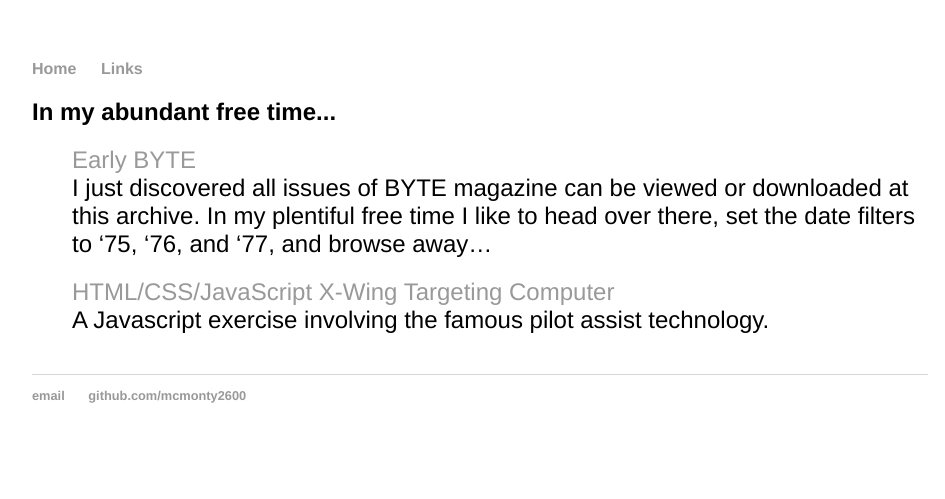
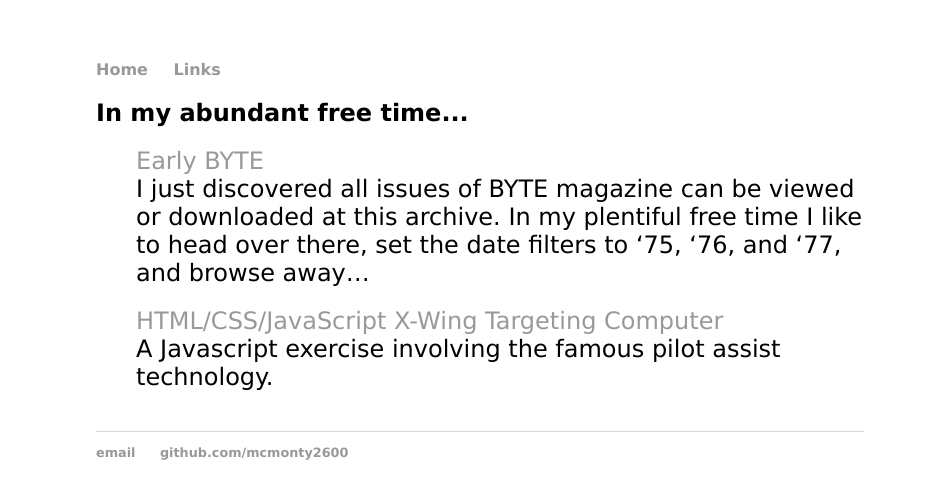
Before and after one commit to mcmonty2600/mcmonty2600.github.io, a Jekyll site: the page built from index.html, in a window 1280 px wide. Shown: the top 499 px of the page, without its empty margins (160-1105 px from the left). Built offline with Jekyll 4.4.1, drawn with Linux system fonts in a browser that asks for light colours.

Commit message:
Update main.css

```diff
--- a/css/main.css
+++ b/css/main.css
@@ -1,10 +1,10 @@
 body {
     margin: 60px auto;
-    width: 70%;
-    font-family:'Helvetica', 'Arial', 'Sans-Serif';
+    width: 60%;
+    font-family:'Verdana', 'Arial', 'Sans-Serif';
 }
 nav ul, footer ul {
-    font-family:'Helvetica', 'Arial', 'Sans-Serif';
+    font-family:'Verdana', 'Arial', 'Sans-Serif';
     padding: 0px;
     list-style: none;
     font-weight: bold;
```
